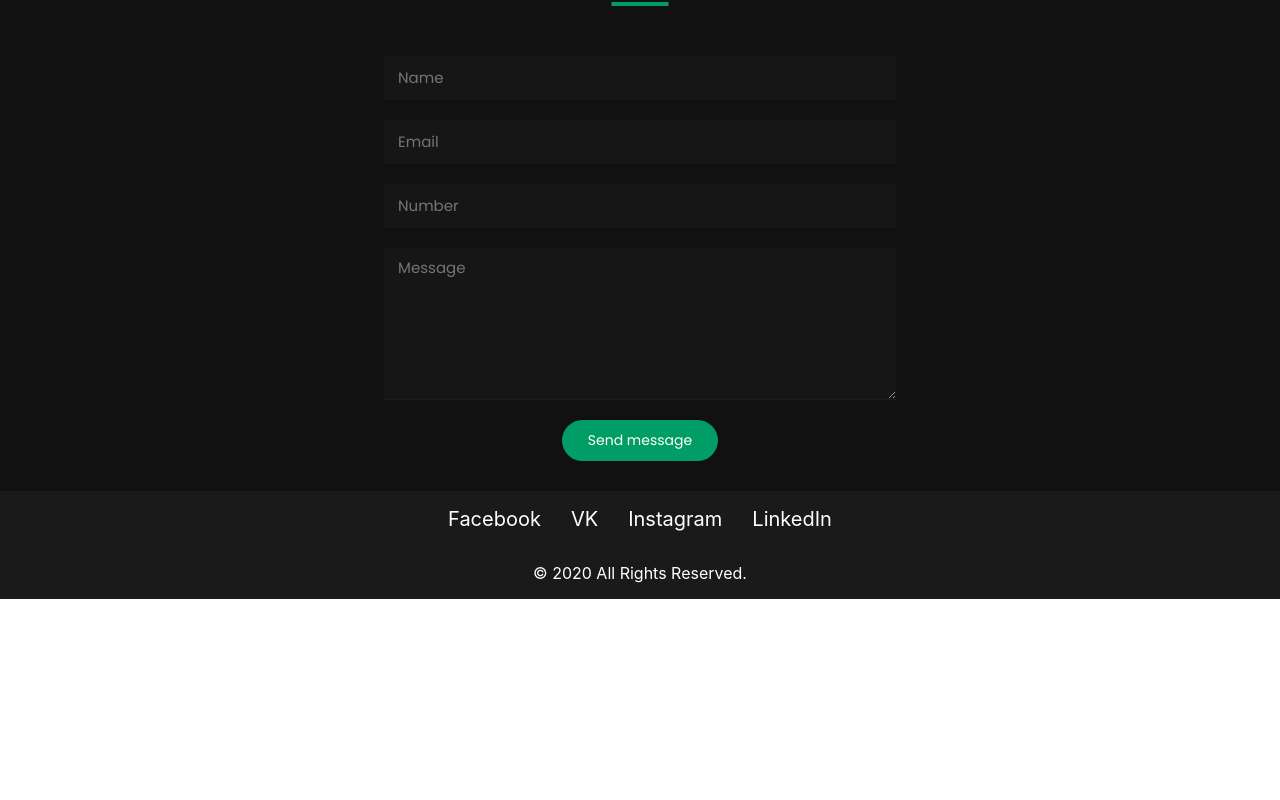
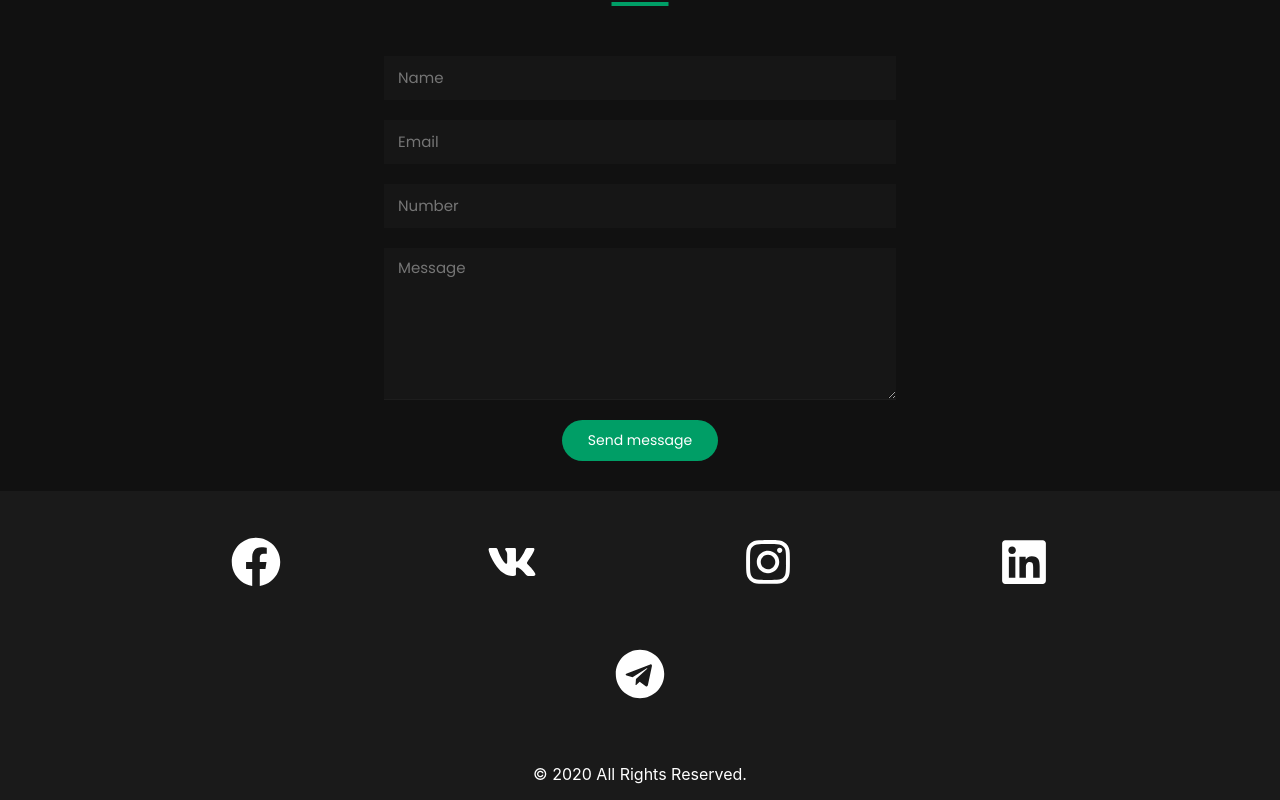
Before and after one commit to alekseidarafeichyk/portfolio-react, a React (Create React App) app: page / in a window 1280 px wide. Shown: the part 2730-3530 px from the top of the page. Before the commit the page ends 3329 px from the top, so only its background shows below. Built offline with nearby package versions, Linux system fonts and the light colour scheme.

Commit message:
add icons for footer

```diff
--- a/package.json
+++ b/package.json
@@ -4,6 +4,11 @@
   "version": "0.1.0",
   "private": true,
   "dependencies": {
+    "@fortawesome/fontawesome-svg-core": "^1.2.32",
+    "@fortawesome/free-brands-svg-icons": "^5.15.1",
+    "@fortawesome/free-regular-svg-icons": "^5.15.1",
+    "@fortawesome/free-solid-svg-icons": "^5.15.1",
+    "@fortawesome/react-fontawesome": "^0.1.11",
     "@testing-library/jest-dom": "^4.2.4",
     "@testing-library/react": "^9.3.2",
     "@testing-library/user-event": "^7.1.2",
--- a/src/footer/footer.js
+++ b/src/footer/footer.js
@@ -1,6 +1,14 @@
 import React from "react";
 import styleContainer from './../common/styles/Сontainer.module.css'
 import style from './footer.module.scss'
+import { FontAwesomeIcon } from '@fortawesome/react-fontawesome'
+// import { fab } from '@fortawesome/free-brands-svg-icons'
+import {faFacebook} from '@fortawesome/free-brands-svg-icons'
+import {faVk} from '@fortawesome/free-brands-svg-icons'
+import {faInstagram} from '@fortawesome/free-brands-svg-icons'
+import {faLinkedin} from '@fortawesome/free-brands-svg-icons'
+import {faTelegram} from '@fortawesome/free-brands-svg-icons'
+
 
 
 export const Footer = () => {
@@ -9,10 +17,11 @@ export const Footer = () => {
             <div className={style.footerBlock}>
                 <div className={`${styleContainer.container} ${style.footerBlockContainer}`}>
                     <ul className={style.socNetworkContainer}>
-                        <li><a href={'#'}>Facebook</a></li>
-                        <li><a href={'#'}>VK</a></li>
-                        <li><a href={'#'}>Instagram</a></li>
-                        <li><a href={'#'}>LinkedIn</a></li>
+                        <li><a href={'#'}><FontAwesomeIcon className={style.icon} icon={faFacebook } /></a></li>
+                        <li><a href={'#'}><FontAwesomeIcon className={style.icon} icon={faVk } /></a></li>
+                        <li><a href={'#'}><FontAwesomeIcon className={style.icon} icon={faInstagram} /></a></li>
+                        <li><a href={'#'}><FontAwesomeIcon className={style.icon} icon={faLinkedin} /></a></li>
+                        <li><a href={'#'}><FontAwesomeIcon className={style.icon} icon={faTelegram} /></a></li>
                     </ul>
                     <p className={style.p}>© 2020 All Rights Reserved.</p>
                 </div>
--- a/src/footer/footer.module.scss
+++ b/src/footer/footer.module.scss
@@ -14,14 +14,17 @@
     padding: 0px;
 
     li {
-      margin: 0px 15px;
+      margin: 30px 100px;
       font-weight: 400;
       font-size: 20px;
       list-style-type: none;
-
       a {
         color: #fff;
         text-decoration: none;
+        .icon {
+          width: 50px;
+          height: 50px;
+        }
       }
     }
   }
```
Also changed, not shown: 1 other file (tests, documents, lock files or other folders).
